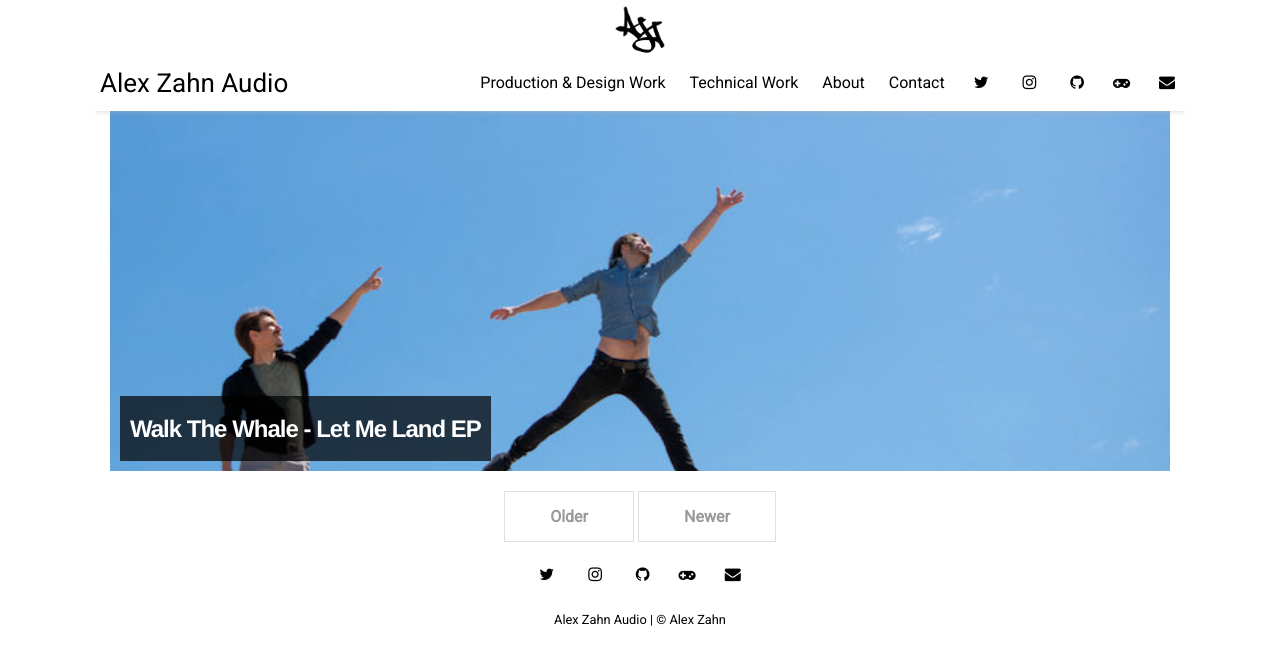
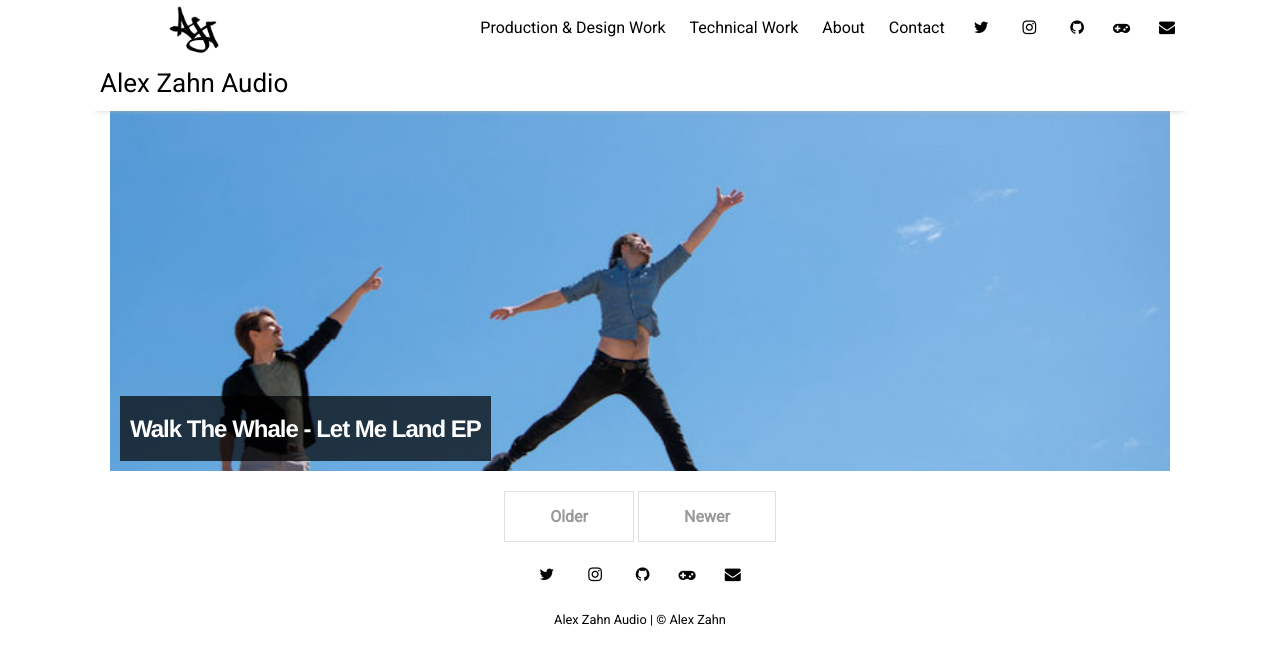
Before and after one commit to alexzahnaudio/alexzahnaudio.github.io, a Jekyll site: the page built from index.html, in a window 1280 px wide. Shown: the top 665 px of the page. Built offline with Jekyll 4.4.1, drawn with Linux system fonts in a browser that asks for light colours; nearby versions of some CDN libraries; the list of posts is cut into pages by our own code.

Commit message:
Update header.html

```diff
--- a/_includes/header.html
+++ b/_includes/header.html
@@ -1,10 +1,7 @@
 <header class="site-header">
-  <div class="title">
-    <a href="{{ site.github.url }}/">
-      <img src="{{ site.github.url }}/assets/img/logo.png" width="50" height="50" alt="logo" />
-      <h3 class="site-title">{{ site.title }}</h3>
-    </a>
-  </div>
+  <h3 class="site-title">
+    <a href="{{ site.github.url }}/"><img src="{{ site.github.url }}/assets/img/logo.png" width="50" height="50" alt="logo" />{{ site.title }}</a>
+  </h3>
   <nav class="menu-list">
     {% for item in site.data.settings.menu %}
       <a href="{{ site.github.url }}/{{ item.url }}" class="menu-link">{{ item.name }}</a>
```
